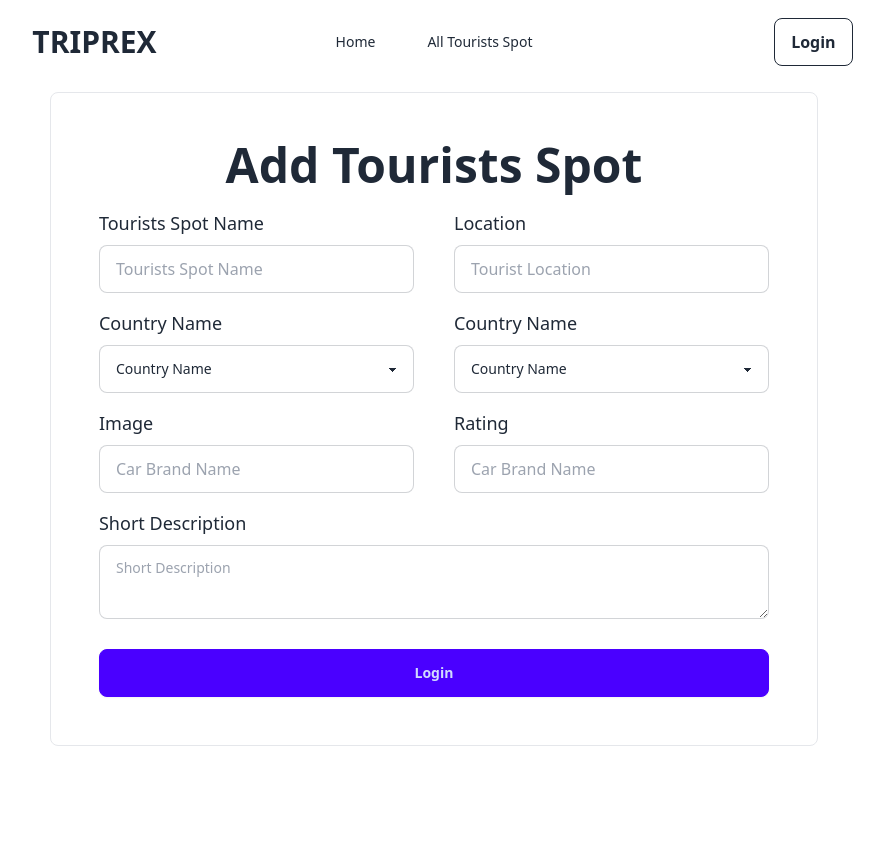
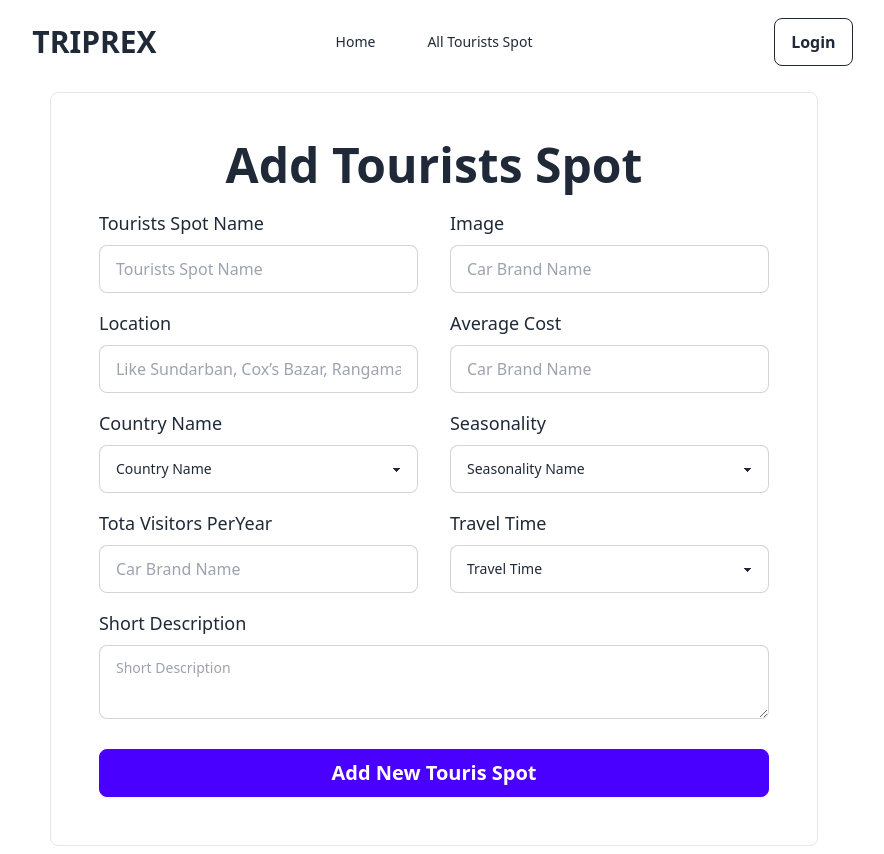
Before and after one commit to tahfeezmizan/triprex, a React (Vite) app: page /addtourisspot in a window 1280 px wide. Shown: the whole page, without its empty margins (206-1090 px from the left). Before the commit the page ends 800 px from the top, so only its background shows below. Built offline with nearby package versions, Linux system fonts and the light colour scheme; no server answers.

Commit message:
create added tourists spot form with validation

```diff
--- a/src/components/TouristsSpot/AddTourisSpot.jsx
+++ b/src/components/TouristsSpot/AddTourisSpot.jsx
@@ -1,7 +1,9 @@
 import React from 'react';
 import { useForm } from 'react-hook-form';
+import UseAuth from '../../Hook/UseAuth';
 
 const AddTourisSpot = () => {
+    const { user } = UseAuth();
 
     const {
         register,
@@ -12,18 +14,20 @@ const AddTourisSpot = () => {
 
     const onSubmit = (data) => {
         console.log(data);
+        // const email = user.email;
 
-        fetch("http://localhost:5000/cars", {
+        fetch('http://localhost:5000/touristsspot', {
             method: 'POST',
             headers: {
                 'content-type': 'application/json'
             },
             body: JSON.stringify(data)
         })
-            .then(res => res.json())
-            .then(data => {
-                console.log(data)
-            })
+        .then(res => res.json())
+        .then(data => {
+            console.log(data)
+        })
+
     }
 
     return (
@@ -32,7 +36,7 @@ const AddTourisSpot = () => {
                 <h1 className="text-5xl text-center font-bold pb-5">Add Tourists Spot</h1>
 
                 <form onSubmit={handleSubmit(onSubmit)}>
-                    <div className="flex gap-10">
+                    <div className="flex gap-8">
                         <div className="flex-1 space-y-2 mb-4">
                             <label className="text-lg font-medium">Tourists Spot Name</label>
                             <input
@@ -43,48 +47,6 @@ const AddTourisSpot = () => {
                             {errors.touristsspotname && <span className="text-red-500 text-sm">Name is required</span>}
                         </div>
                         <div className="flex-1 space-y-2 mb-4">
-                            <label className="text-lg font-medium">Location</label>
-
-                            <input
-                                type="text" name="location"
-                                placeholder="Tourist Location"
-                                className="input input-bordered w-full max-w-xs"
-                                {...register("location", { required: true })} />
-                            {errors.location && <span className="text-red-500 text-sm">Location is required</span>}
-                        </div>
-                    </div>
-                    <div className="flex gap-10">
-                        <div className="flex-1 space-y-2 mb-4">
-                            <label className="text-lg font-medium block">Country Name</label>
-                            <select name='countryname' className="select select-bordered w-full"
-                                {...register("countryname", { required: true })}
-                            >
-                                <option disabled selected>Country Name</option>
-                                <option>Star Wars</option>
-                                <option>Harry Potter</option>
-                                <option>Lord of the Rings</option>
-                                <option>Planet of the Apes</option>
-                                <option>Star Trek</option>
-                            </select>
-                            {errors.countryname && <span className="text-red-500 text-sm">Brand name is required</span>}
-                        </div>
-                        <div className="flex-1 space-y-2 mb-4">
-                            <label className="text-lg font-medium block">Country Name</label>
-                            <select name='countryname' className="select select-bordered w-full"
-                                {...register("countryname", { required: true })}
-                            >
-                                <option disabled selected>Country Name</option>
-                                <option>Star Wars</option>
-                                <option>Harry Potter</option>
-                                <option>Lord of the Rings</option>
-                                <option>Planet of the Apes</option>
-                                <option>Star Trek</option>
-                            </select>
-                            {errors.countryname && <span className="text-red-500 text-sm">Brand name is required</span>}
-                        </div>
-                    </div>
-                    <div className="flex gap-10">
-                        <div className="flex-1 space-y-2 mb-4">
                             <label className="text-lg font-medium">Image</label>
                             <input
                                 type="text" name="image"
@@ -93,17 +55,93 @@ const AddTourisSpot = () => {
                                 {...register("image", { required: true })} />
                             {errors.image && <span className="text-red-500 text-sm">Image is required</span>}
                         </div>
+                    </div>
+
+                    <div className="flex gap-8">
                         <div className="flex-1 space-y-2 mb-4">
-                            <label className="text-lg font-medium">Rating</label>
+                            <label className="text-lg font-medium">Location</label>
+
                             <input
-                                type="number" name="rating"
+                                type="text" name="location"
+                                placeholder="Like Sundarban, Cox’s Bazar, Rangamati"
+                                className="input input-bordered w-full max-w-xs"
+                                {...register("location", { required: true })} />
+                            {errors.location && <span className="text-red-500 text-sm">Location is required</span>}
+                        </div>
+
+                        <div className="flex-1 space-y-2 mb-4">
+                            <label className="text-lg font-medium">Average Cost</label>
+                            <input
+                                type="number" name="averagecost"
                                 placeholder="Car Brand Name"
                                 className="input input-bordered w-full max-w-xs"
-                                {...register("rating", { required: true })} />
-                            {errors.rating && <span className="text-red-500 text-sm">Rating is required</span>}
+                                {...register("averagecost", { required: true })} />
+                            {errors.averagecost && <span className="text-red-500 text-sm">Average Cost is required</span>}
                         </div>
 
                     </div>
+
+                    <div className="flex gap-8">
+                        <div className="flex-1 space-y-2 mb-4">
+                            <label className="text-lg font-medium block">Country Name</label>
+                            <select name='countryname' className="select select-bordered w-full"
+                                {...register("countryname", { required: true })}
+                            >
+                                <option disabled selected>Country Name</option>
+                                <option>Bangladesh</option>
+                                <option>Thailand</option>
+                                <option>Indonesia</option>
+                                <option>Malaysia</option>
+                                <option>Vietnam</option>
+                                <option>Cambodia</option>
+                            </select>
+                            {errors.countryname && <span className="text-red-500 text-sm">Country name is required</span>}
+                        </div>
+                        <div className="flex-1 space-y-2 mb-4">
+                            <label className="text-lg font-medium block">Seasonality</label>
+                            <select name='seasonality' className="select select-bordered w-full"
+                                {...register("seasonality", { required: true })}
+                            >
+                                <option disabled selected>Seasonality Name</option>
+                                <option>Summer</option>
+                                <option>Rainy</option>
+                                <option>The Autumn</option>
+                                <option>Late-autumn</option>
+                                <option>Winter</option>
+                                <option>Spring</option>
+                            </select>
+                            {errors.seasonality && <span className="text-red-500 text-sm">Seasonality name is required</span>}
+                        </div>
+
+                    </div>
+                    <div className="flex gap-8">
+                        <div className="flex-1 space-y-2 mb-4">
+                            <label className="text-lg font-medium">Tota Visitors PerYear</label>
+                            <input
+                                type="number" name="totavisitorsperyear"
+                                placeholder="Car Brand Name"
+                                className="input input-bordered w-full max-w-xs"
+                                {...register("totavisitorsperyear", { required: true })} />
+                            {errors.totavisitorsperyear && <span className="text-red-500 text-sm">Tota Visitors PerYear is required</span>}
+                        </div>
+
+                        <div className="flex-1 space-y-2 mb-4">
+                            <label className="text-lg font-medium block">Travel Time</label>
+                            <select name='traveltime' className="select select-bordered w-full"
+                                {...register("traveltime", { required: true })}
+                            >
+                                <option disabled selected>Travel Time</option>
+                                <option>2 Days</option>
+                                <option>3 Days</option>
+                                <option>7 Days</option>
+                                <option>15 Days</option>
+                                <option>One Months</option>
+                            </select>
+                            {errors.traveltime && <span className="text-red-500 text-sm">Travel Time name is required</span>}
+                        </div>
+                    </div>
+
+
                     <div className=" space-y-2 mb-4">
                         <label className="text-lg font-medium block">Short Description</label>
                         <textarea
@@ -116,7 +154,7 @@ const AddTourisSpot = () => {
                     </div>
 
                     <div className="form-control mt-6">
-                        <button className="btn btn-primary">Login</button>
+                        <button className="btn btn-primary text-xl text-white">Add New Touris Spot</button>
                     </div>
                 </form>
             </div >
```
